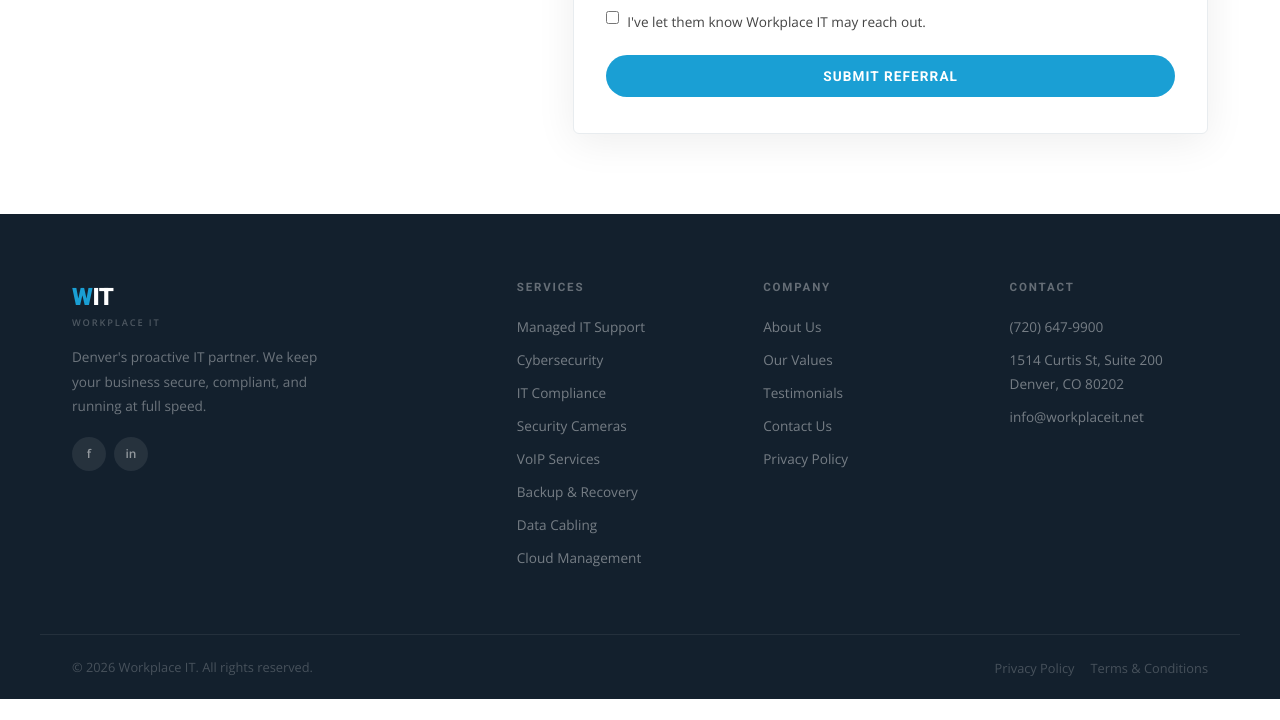
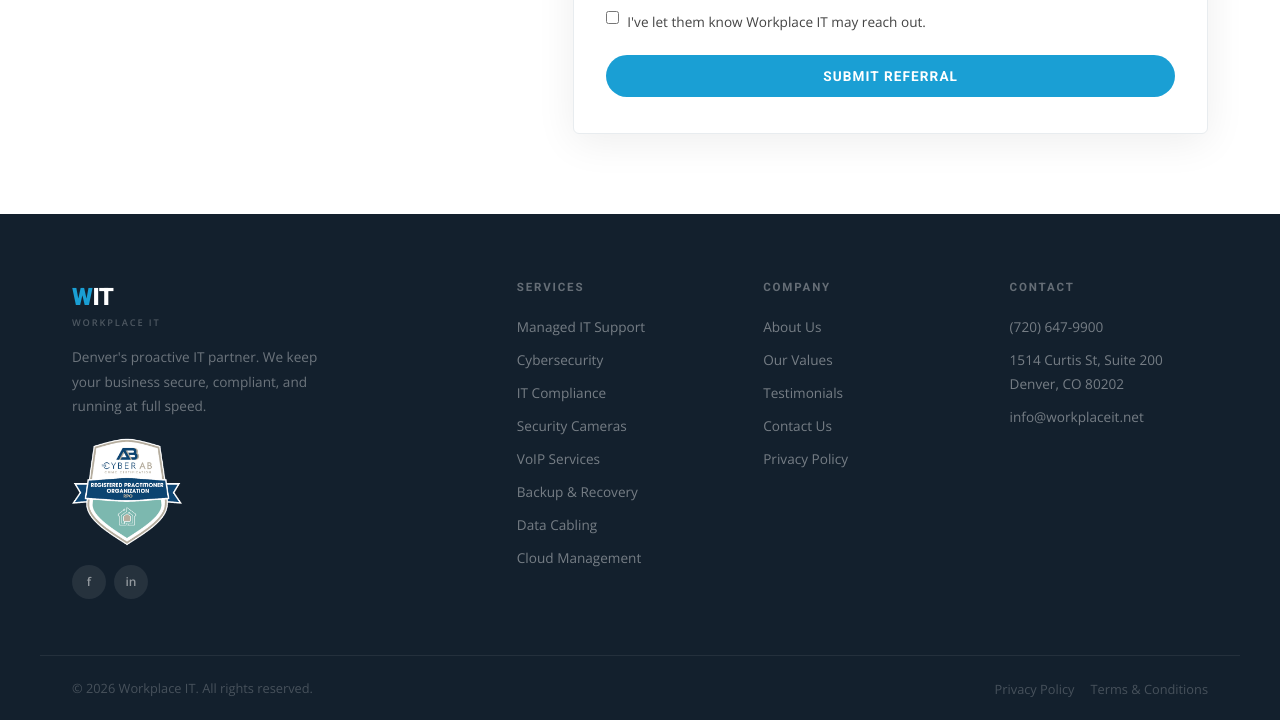
Before and after one commit to workplaceit/workplaceitnet, a plain HTML site: page referral.html in a window 1280 px wide. Shown: the part 1554-2274 px from the top of the page. Before the commit the page ends 2253 px from the top, so only its background shows below. Drawn offline with nearby package versions, Linux system fonts and the light colour scheme.

Commit message:
Add Cyber AB RPO badge to referral page footer

```diff
--- a/referral.html
+++ b/referral.html
@@ -292,6 +292,7 @@
     <div class="footer-logo">W<span>IT</span></div>
     <span class="footer-logo-sub">Workplace IT</span>
     <p>Denver's proactive IT partner. We keep your business secure, compliant, and running at full speed.</p>
+      <img src="/images/cyber-ab-rpo-badge.png" width="110" height="110" alt="The Cyber AB CMMC Certification Registered Practitioner Organization (RPO) badge" loading="lazy" decoding="async" style="display:block;width:110px;height:110px;margin-top:18px;" />
     <div class="footer-socials">
       <a href="https://www.facebook.com/workplaceitco/" class="fsoc" target="_blank" rel="noopener">f</a>
       <a href="https://www.linkedin.com/company/front-range-workplaceit" class="fsoc" target="_blank" rel="noopener">in</a>
```
